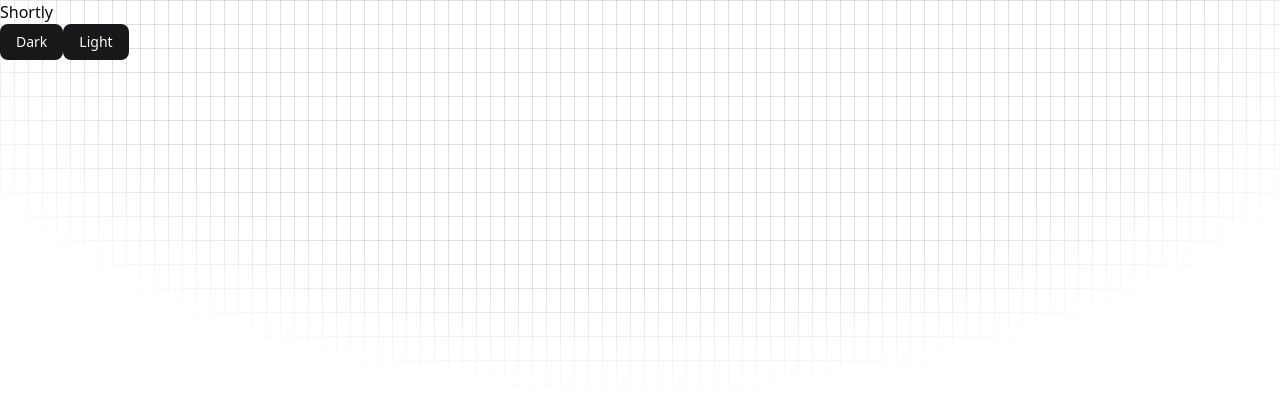
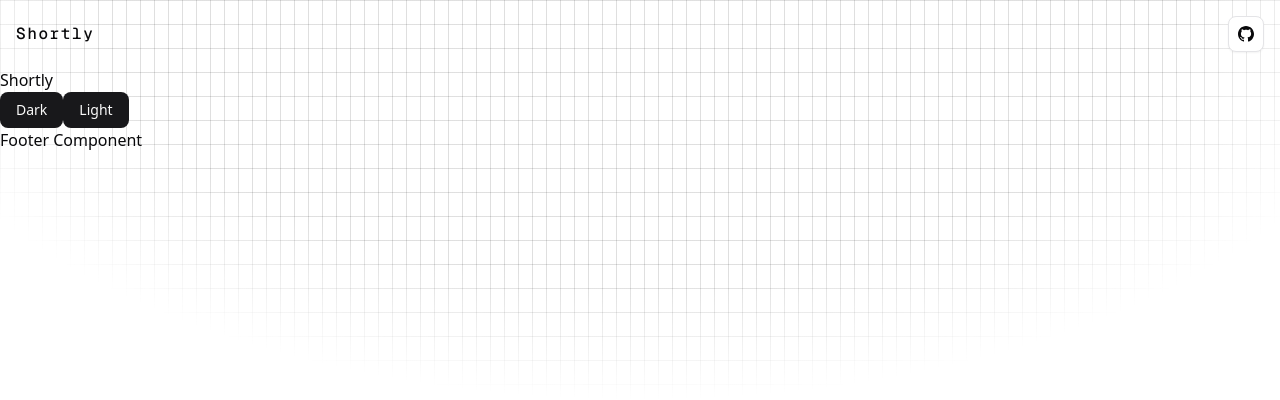
Before and after one commit to Whisperpiano/url-shortener, a Next.js app: page / in a window 1280 px wide. Shown: the top 400 px of the page. Built offline with nearby package versions, Linux system fonts and the light colour scheme.

Commit message:
add Header and Footer components, and introduce GithubLogo icon in layout; update package dependencies for better theme management

```diff
--- a/app/layout.tsx
+++ b/app/layout.tsx
@@ -3,6 +3,8 @@
 import "./globals.css";
 import Background from "@/components/layout/Background";
 import { ThemeProvider } from "@/components/theme-provider";
+import Header from "@/components/layout/Header";
+import Footer from "@/components/layout/Footer";
 
 const geistSans = Geist({
   variable: "--font-geist-sans",
@@ -31,6 +33,7 @@
         className={`${geistSans.variable} ${geistMono.variable} antialiased relative h-full w-full min-h-screen`}
       >
         <Background />
+        <Header />
         <ThemeProvider
           attribute="class"
           defaultTheme="system"
@@ -39,6 +42,7 @@
         >
           {children}
         </ThemeProvider>
+        <Footer />
       </body>
     </html>
   );
--- /dev/null
+++ b/components/icons/GithubLogo.tsx
@@ -0,0 +1,38 @@
+interface IconProps {
+  size?: number;
+  color?: string;
+  className?: string;
+}
+
+export const GithubLogo = ({
+  size = 24,
+  color = "currentColor",
+  className = "",
+}: IconProps) => {
+  return (
+    <svg
+      xmlns="http://www.w3.org/2000/svg"
+      width={size}
+      height={size}
+      className={className}
+      data-testid="geist-icon"
+      stroke-linejoin="round"
+      color={color}
+      viewBox="0 0 16 16"
+    >
+      <g clip-path="url(#clip0_872_3147)">
+        <path
+          fill-rule="evenodd"
+          clip-rule="evenodd"
+          d="M8 0C3.58 0 0 3.57879 0 7.99729C0 11.5361 2.29 14.5251 5.47 15.5847C5.87 15.6547 6.02 15.4148 6.02 15.2049C6.02 15.0149 6.01 14.3851 6.01 13.7154C4 14.0852 3.48 13.2255 3.32 12.7757C3.23 12.5458 2.84 11.836 2.5 11.6461C2.22 11.4961 1.82 11.1262 2.49 11.1162C3.12 11.1062 3.57 11.696 3.72 11.936C4.44 13.1455 5.59 12.8057 6.05 12.5957C6.12 12.0759 6.33 11.726 6.56 11.5261C4.78 11.3262 2.92 10.6364 2.92 7.57743C2.92 6.70773 3.23 5.98797 3.74 5.42816C3.66 5.22823 3.38 4.40851 3.82 3.30888C3.82 3.30888 4.49 3.09895 6.02 4.1286C6.66 3.94866 7.34 3.85869 8.02 3.85869C8.7 3.85869 9.38 3.94866 10.02 4.1286C11.55 3.08895 12.22 3.30888 12.22 3.30888C12.66 4.40851 12.38 5.22823 12.3 5.42816C12.81 5.98797 13.12 6.69773 13.12 7.57743C13.12 10.6464 11.25 11.3262 9.47 11.5261C9.76 11.776 10.01 12.2558 10.01 13.0056C10.01 14.0752 10 14.9349 10 15.2049C10 15.4148 10.15 15.6647 10.55 15.5847C12.1381 15.0488 13.5182 14.0284 14.4958 12.6673C15.4735 11.3062 15.9996 9.67293 16 7.99729C16 3.57879 12.42 0 8 0Z"
+          fill="currentColor"
+        ></path>
+      </g>
+      <defs>
+        <clipPath id="clip0_872_3147">
+          <rect width="16" height="16" fill="white"></rect>
+        </clipPath>
+      </defs>
+    </svg>
+  );
+};
--- a/components/layout/Footer.tsx
+++ b/components/layout/Footer.tsx
@@ -0,0 +1,3 @@
+export default function Footer() {
+  return <h1>Footer Component</h1>;
+}
--- a/components/layout/Header.tsx
+++ b/components/layout/Header.tsx
@@ -0,0 +1,27 @@
+import { cn } from "@/lib/utils";
+
+import Link from "next/link";
+import { buttonVariants } from "../ui/button";
+import { GithubLogo } from "../icons/GithubLogo";
+
+export default function Header() {
+  return (
+    <header className="max-w-7xl mx-auto p-4 flex items-center justify-between">
+      <div className="flex items-center gap-1">
+        <h1 className="font-mono tracking-widest font-medium text-base">
+          Shortly
+        </h1>
+      </div>
+      <div>
+        <Link
+          href="https://github.com/Whisperpiano/url-shortener"
+          target="_blank"
+          rel="noopener noreferrer"
+          className={cn(buttonVariants({ variant: "outline", size: "icon" }))}
+        >
+          <GithubLogo />
+        </Link>
+      </div>
+    </header>
+  );
+}
--- a/package.json
+++ b/package.json
@@ -12,7 +12,6 @@
     "@radix-ui/react-slot": "^1.1.2",
     "class-variance-authority": "^0.7.1",
     "clsx": "^2.1.1",
-    "lucide-react": "^0.483.0",
     "next": "15.2.3",
     "next-themes": "^0.4.6",
     "react": "^19.0.0",
```
Also changed, not shown: 2 other files (tests, documents, lock files or other folders).
